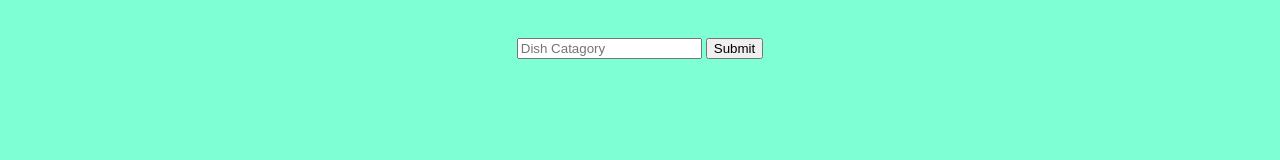
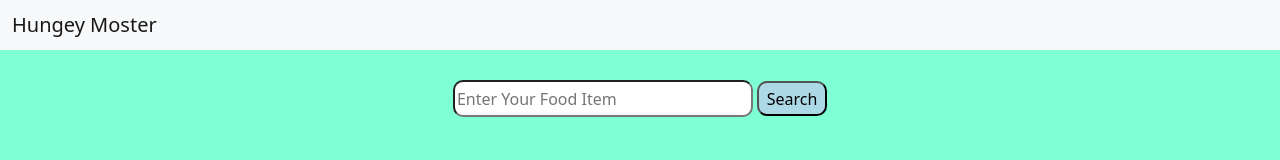
Before and after one commit to nahidislam75/fifth-assignment, a plain HTML site: page index.html in a window 1280 px wide. Drawn offline with nearby package versions, Linux system fonts and the light colour scheme.

Commit message:
alldonebro

```diff
--- a/app.js
+++ b/app.js
@@ -1,17 +1,18 @@
-function lookForDish(){
-const dishName =document.getElementById('dish-catagory').value;
-fetch(`https://www.themealdb.com/api/json/v1/1/search.php?s=${dishName}`)
-.then(res=>res.json())
-.then(data=>displayFood(data))
 
-const displayFood = meals=>{
-    const foodsDiv= document.getElementById('foods');
-    const menu=meals.meals;
-    foodsDiv.innerHTML="";
-    menu.forEach(meal => {
-        const foodDiv= document.createElement('div');
-        foodDiv.className='food'
-        const foodInfo=`
+function lookForDish() {
+    const dishName = document.getElementById('dish-catagory').value;
+    fetch(`https://www.themealdb.com/api/json/v1/1/search.php?s=${dishName}`)
+        .then(res => res.json())
+        .then(data => displayFood(data))
+        .catch(error=> window.alert('Can not find your food'))
+    const displayFood = meals => {
+        const foodsDiv = document.getElementById('foods');
+        const menu = meals.meals;
+        foodsDiv.innerHTML = "";
+        menu.forEach(meal => {
+            const foodDiv = document.createElement('div');
+            foodDiv.className = 'food'
+            const foodInfo = `
         <div onclick="displayFoodsDetails('${meal.strMeal}')">
         <img id="firstImg" src="${meal.strMealThumb}">
             <h3>${meal.strMeal}</h>
@@ -19,35 +20,40 @@ const displayFood = meals=>{
         </div>
 
         `;
-        foodDiv.innerHTML= foodInfo;
-        foodsDiv.appendChild(foodDiv);
-    });
+            foodDiv.innerHTML = foodInfo;
+            foodsDiv.appendChild(foodDiv);
+        });
+    }
+
 }
+
+const displayFoodsDetails = strMeal => {
+    const url = `https://www.themealdb.com/api/json/v1/1/search.php?s=${strMeal}`
+    fetch(url)
+        .then(res => res.json())
+        .then(data => displayFoodsDetail(data));
 }
-const displayFoodsDetails=strMeal=>{
-    const url =`https://www.themealdb.com/api/json/v1/1/search.php?s=${strMeal}`
-    fetch(url)
-    .then(res=>res.json())
-    .then(data=>displayFoodsDetail(data));
-}
-const displayFoodsDetail = meals=>{
-    const foodsDiv= document.getElementById('ingradience');
-    const menu=meals.meals;
-    foodsDiv.innerHTML="";
+const displayFoodsDetail = meals => {
+    const foodsDiv = document.getElementById('ingradience');
+    const menu = meals.meals;
+    foodsDiv.innerHTML = "";
     menu.forEach(meal => {
-        const foodDiv= document.createElement('div');
-        foodDiv.className='food'
-        const foodInfo=`
+        const foodDiv = document.createElement('div');
+        foodDiv.className = 'food'
+        const foodInfo = `
         <img src="${meal.strMealThumb}">
          <h3>${meal.strMeal}</h3>
+         <p>Ingredints</p>
+         <ul class="list-item">
          <li>${meal.strIngredient1}</li>
          <li>${meal.strIngredient2}</li>
          <li>${meal.strIngredient3}</li>
          <li>${meal.strIngredient4}</li>
          <li>${meal.strIngredient5}</li>
-
+         <li>${meal.strIngredient6}</li>
+        </ul>
         `;
-        foodDiv.innerHTML= foodInfo;
+        foodDiv.innerHTML = foodInfo;
         foodsDiv.appendChild(foodDiv);
     });
 }
--- a/index.html
+++ b/index.html
@@ -4,13 +4,21 @@
     <meta charset="UTF-8">
     <meta http-equiv="X-UA-Compatible" content="IE=edge">
     <meta name="viewport" content="width=device-width, initial-scale=1.0">
-    <title>Hunger Muster</title>
+    <title>Hungey Moster</title>
     <link rel="stylesheet" href="style.css">
+    <link href="https://cdn.jsdelivr.net/npm/bootstrap@5.0.0-beta1/dist/css/bootstrap.min.css" rel="stylesheet" integrity="sha384-giJF6kkoqNQ00vy+HMDP7azOuL0xtbfIcaT9wjKHr8RbDVddVHyTfAAsrekwKmP1" crossorigin="anonymous">
 </head>
 <body class="body-background">
-    <div class="first">
-    <input id="dish-catagory" type="text" placeholder="Dish Catagory">
-    <button onclick="lookForDish()" id="take-dish-catagory">Submit</button>
+    <header>
+        <nav class="navbar navbar-light bg-light">
+            <div class="container-fluid">
+              <span class="navbar-brand mb-0 h1">Hungey Moster</span>
+            </div>
+          </nav>
+    </header>
+    <div class="first-div">
+    <input id="dish-catagory" type="text" placeholder="Enter Your Food Item">
+    <button onclick="lookForDish()" class="only-button">Search</button>
     </div>
     <div id="ingradience"></div>
     <div id="foods" ></div>
--- a/style.css
+++ b/style.css
@@ -20,10 +20,24 @@
 .body-background{
     background-color: aquamarine;
 }
-.first{
+.first-div{
     text-align: center;
     padding: 30px;
 }
 .food{
     background-color: beige;
 }
+.list-item{
+    text-align: left;
+}
+.only-button{
+    background-color: lightblue;
+    height: 35px;
+    width: 70px;
+    border-radius: 10px;
+}
+#dish-catagory{
+    height: 37px;
+    width: 300px;
+    border-radius: 10px;
+}
```
